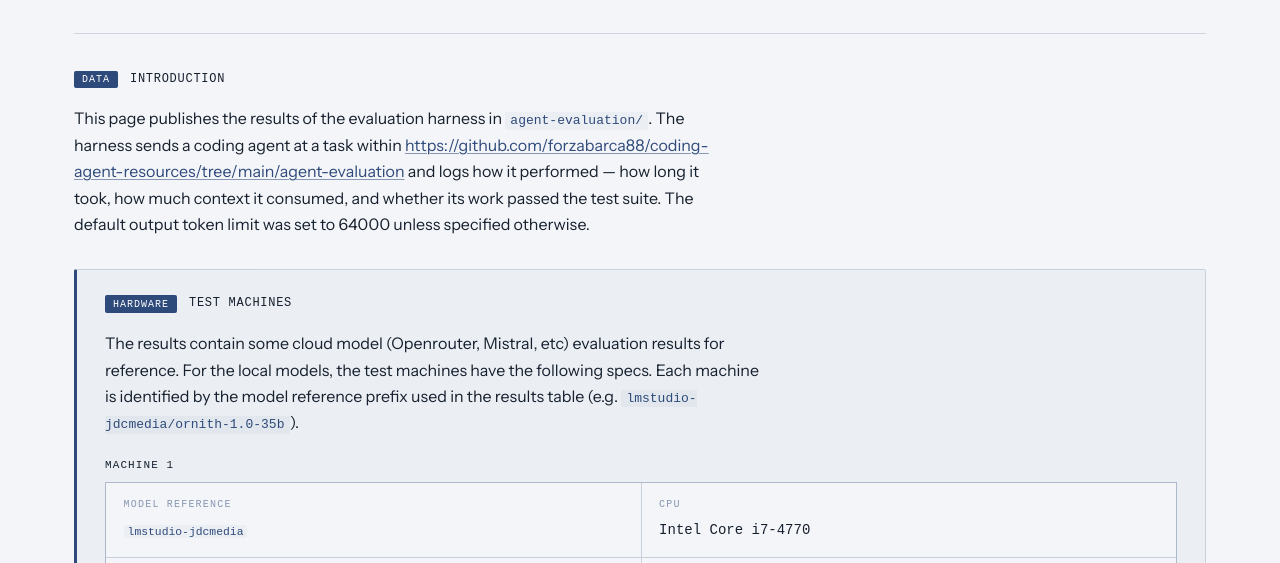
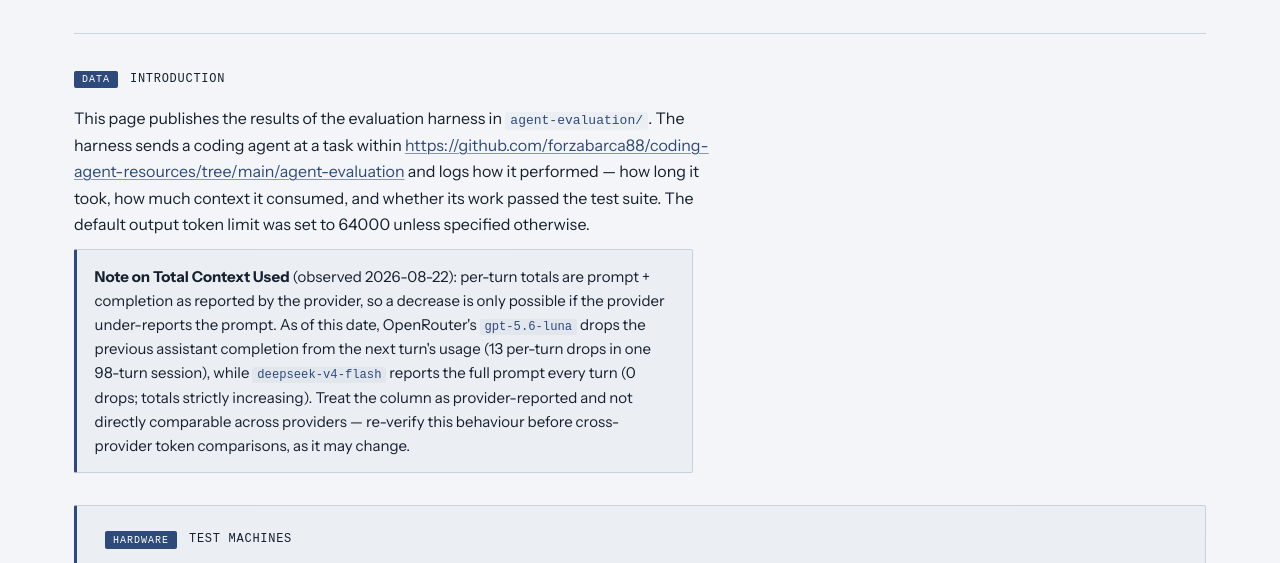
Before and after one commit to forzabarca88/coding-agent-resources, a plain HTML site: page docs/evaluation-results.html in a window 1280 px wide. Shown: the part 232-795 px from the top of the page. Drawn offline with nearby package versions, Linux system fonts and the light colour scheme; a web font is replaced by a local one.

Commit message:
add note

```diff
--- a/docs/assets/styles.css
+++ b/docs/assets/styles.css
@@ -197,6 +197,17 @@ a:focus-visible {
   padding: 0.1em 0.4em;
   border-radius: 2px;
   color: var(--carbon);
+}
+.intro .intro__note {
+  max-width: 62ch;
+  margin-bottom: 0.75rem;
+  padding: 0.9rem 1.1rem;
+  border: 1px solid var(--rule);
+  border-left: 3px solid var(--carbon);
+  border-radius: 2px;
+  background: var(--zebra);
+  font-size: 0.9375rem;
+  line-height: 1.6;
 }
 
 /* ============================================================
--- a/docs/evaluation-results.html
+++ b/docs/evaluation-results.html
@@ -57,6 +57,9 @@
           <code>agent-evaluation/</code>. The harness sends a coding agent at a task within <a href="https://github.com/forzabarca88/coding-agent-resources/tree/main/agent-evaluation">https://github.com/forzabarca88/coding-agent-resources/tree/main/agent-evaluation</a> and logs how
           it performed — how long it took, how much context it consumed, and whether its work
           passed the test suite. The default output token limit was set to 64000 unless specified otherwise.
+        </p>
+        <p class="intro__note">
+          <strong>Note on Total Context Used</strong> (observed 2026-08-22): per-turn totals are prompt + completion as reported by the provider, so a decrease is only possible if the provider under-reports the prompt. As of this date, OpenRouter's <code>gpt-5.6-luna</code> drops the previous assistant completion from the next turn's usage (13 per-turn drops in one 98-turn session), while <code>deepseek-v4-flash</code> reports the full prompt every turn (0 drops; totals strictly increasing). Treat the column as provider-reported and not directly comparable across providers — re-verify this behaviour before cross-provider token comparisons, as it may change.
         </p>
         <div class="specs">
           <h3 class="specs__heading">
```
